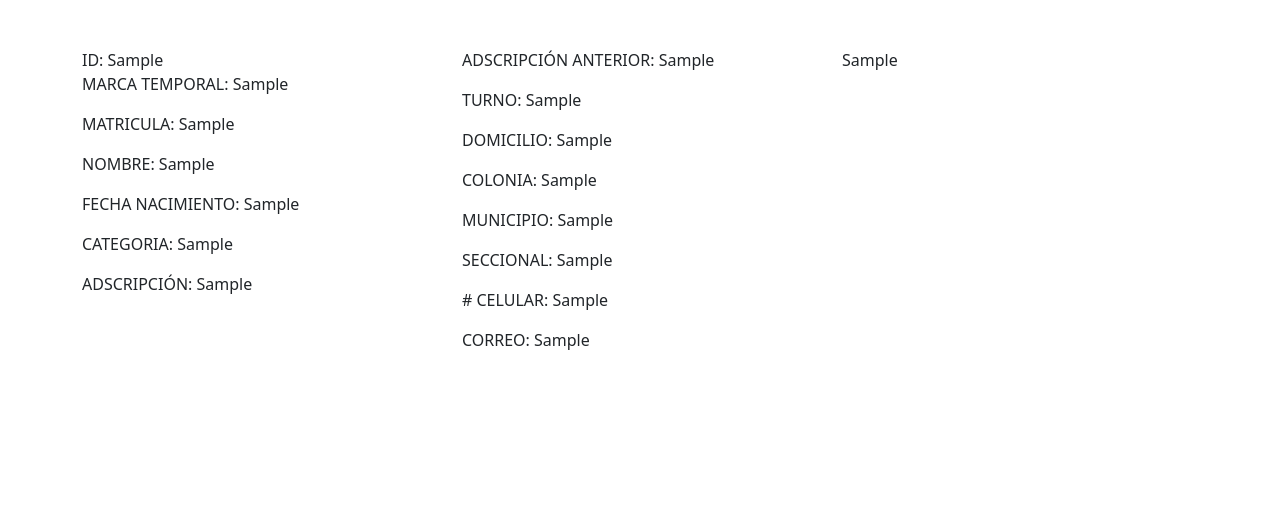
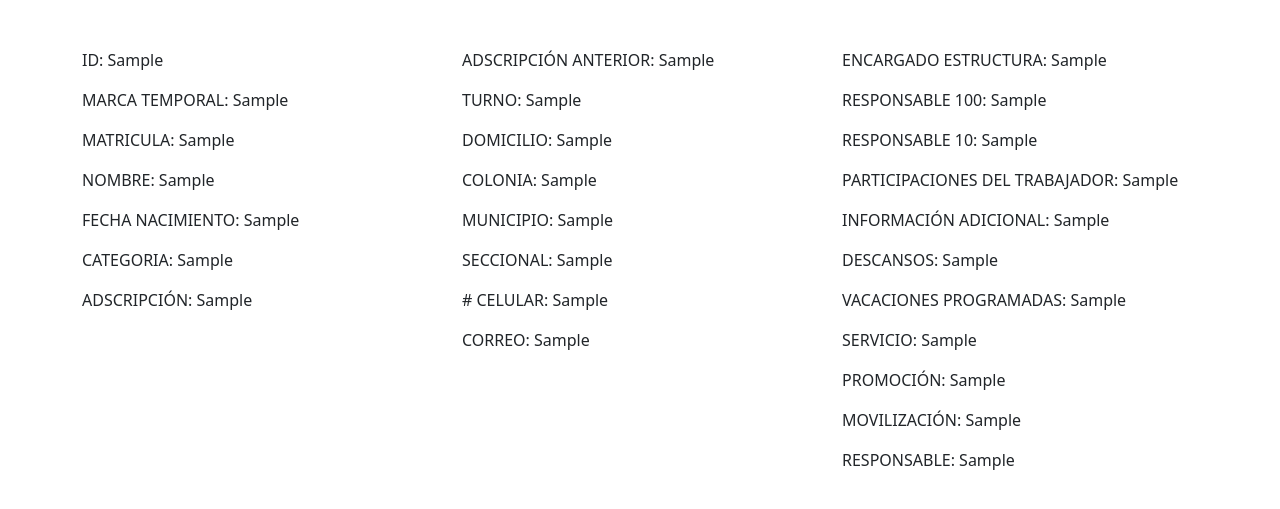
Before and after one commit to k3nsh1n-h1mur4/estructura, a Django app: template templates/info.html in a window 1280 px wide. Shown: the top 509 px of the page. Run offline with Django 5.2, Linux system fonts and the light colour scheme; the template is opened without the code that fills it: most values are stand-ins (such as "Sample title", 1, 10 or a date in 2020).

Commit message:
finished show info

```diff
--- a/templates/info.html
+++ b/templates/info.html
@@ -13,7 +13,7 @@
   <div class="container mt-5">
     <div class="row">
       <div class="col">
-       <span>ID: {{ ctx.0 }}</span>
+       <p><span>ID: {{ ctx.0 }}</span></p>
        <p><span>MARCA TEMPORAL: {{ ctx.1 }}</span></p>
        <p><span>MATRICULA: {{ ctx.2 }}</span></p>
        <p><span>NOMBRE: {{ ctx.3 }}</span></p>
@@ -32,7 +32,17 @@
        <p><span>CORREO: {{ ctx.16 }}</span></p>
       </div>
       <div class="col">
-      {{ ctx.2 }}
+       <p><span>ENCARGADO ESTRUCTURA: {{ ctx.17 }}</span></p>
+       <p><span>RESPONSABLE 100: {{ ctx.18 }}</span></p>
+       <p><span>RESPONSABLE 10: {{ ctx.19 }}</span></p>
+       <p><span>PARTICIPACIONES DEL TRABAJADOR: {{ ctx.20 }}</span></p>
+       <p><span>INFORMACIÓN ADICIONAL: {{ ctx.21 }}</span></p>
+       <p><span>DESCANSOS: {{ ctx.22 }}</span></p>
+       <p><span>VACACIONES PROGRAMADAS: {{ ctx.23 }}</span></p>
+       <p><span>SERVICIO: {{ ctx.24 }}</span></p>
+       <p><span>PROMOCIÓN: {{ ctx.25 }}</span></p>
+       <p><span>MOVILIZACIÓN: {{ ctx.26 }}</span></p>
+       <p><span>RESPONSABLE: {{ ctx.27 }}</span></p>
       </div>
     </div>
   </div>
```
